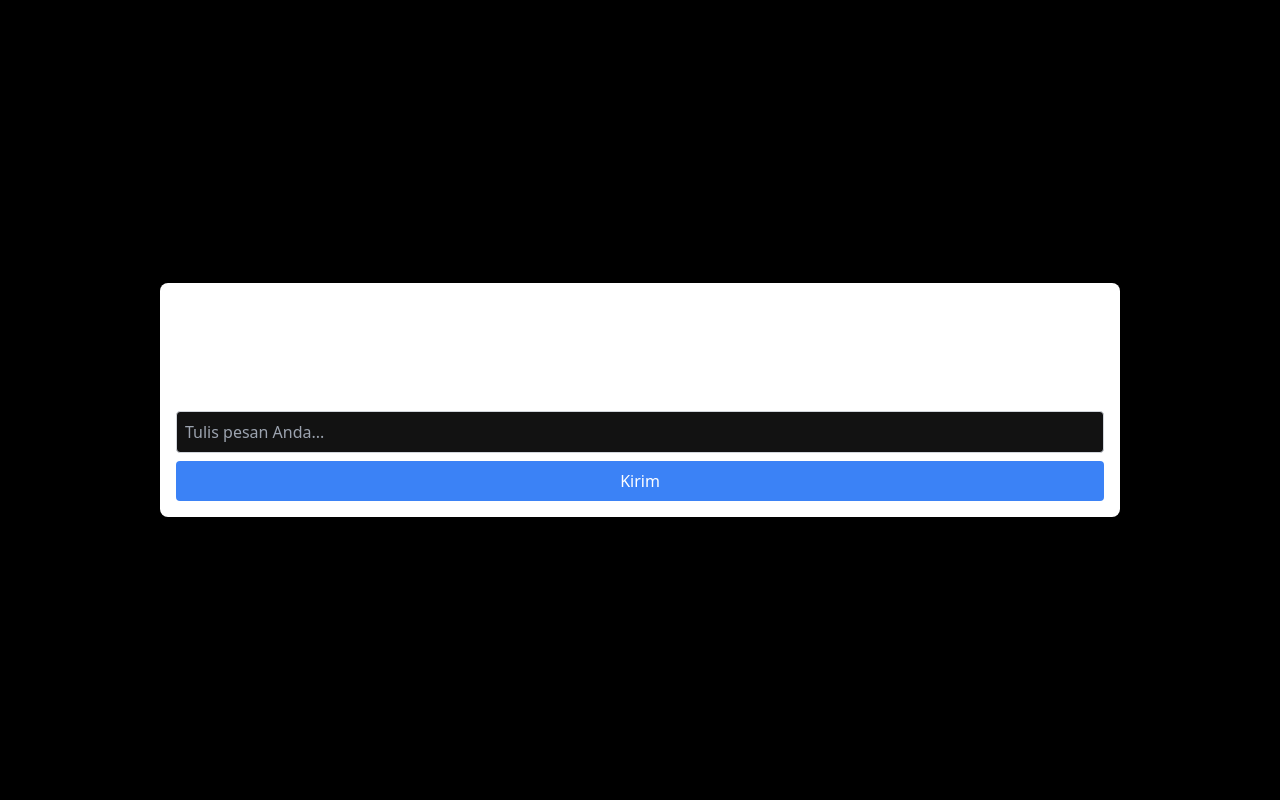
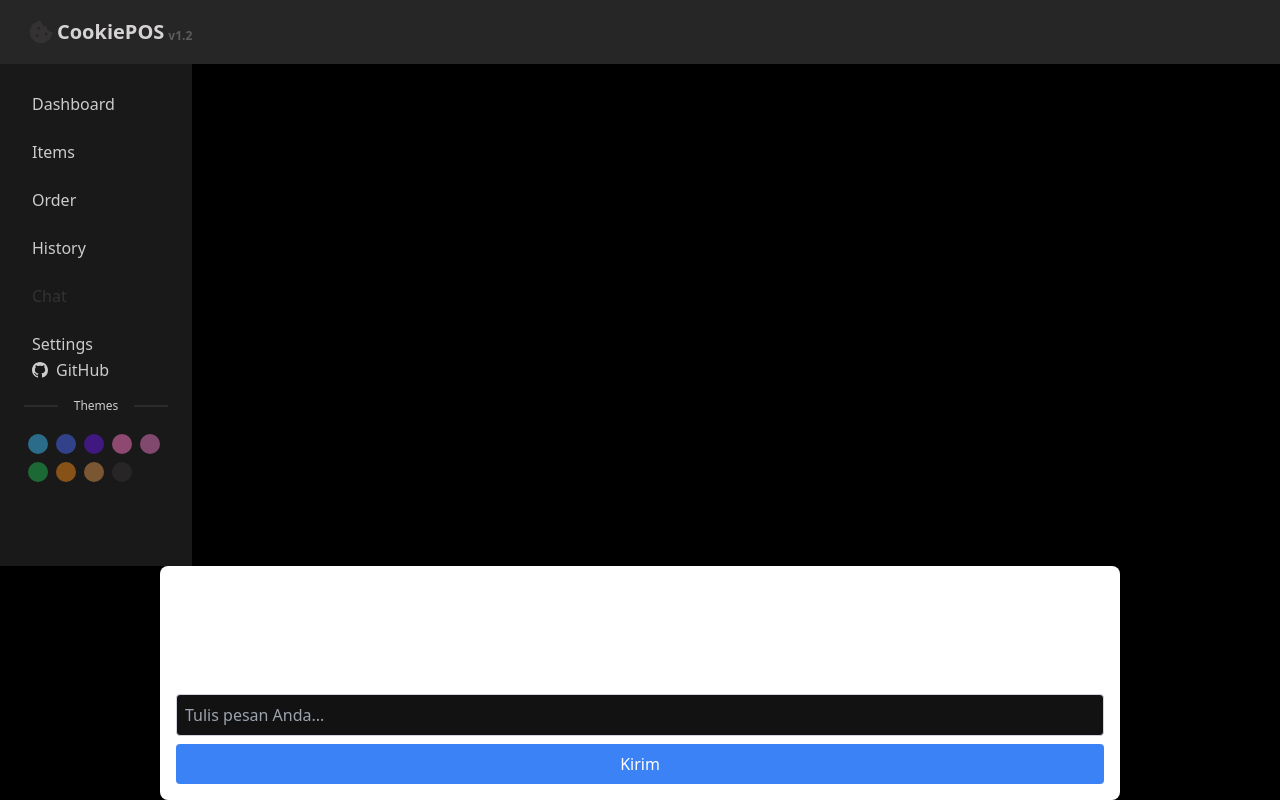
Before and after one commit to abdulhafizk/cashier-pos, a Next.js app: page /chat in a window 1280 px wide. Built offline with nearby package versions, Linux system fonts and the light colour scheme.

Commit message:
Perbaikan Menu Chat

```diff
--- a/pages/chat.jsx
+++ b/pages/chat.jsx
@@ -1,6 +1,9 @@
 import React, { useState, useEffect } from "react";
 import { useRouter } from "next/router";
 import { nanoid } from "nanoid";
+import Navbar from "../components/Navbar";
+import Drawer from "../components/Drawer";
+import Head from "next/head";
 
 export default function Chat() {
   const router = useRouter();
@@ -38,6 +41,13 @@ export default function Chat() {
 
   return (
     <div className="flex flex-col items-center justify-center h-screen">
+      <Head>
+        <title>Chat</title>
+        <meta name="description" content="Chat page" />
+        <link rel="icon" href="/favicon.ico" />
+      </Head>
+      <Navbar />
+      <Drawer />
       <div className="w-3/4 bg-white shadow rounded-lg p-4">
         <div className="flex flex-col">
           {messages.map((message) => (
```
